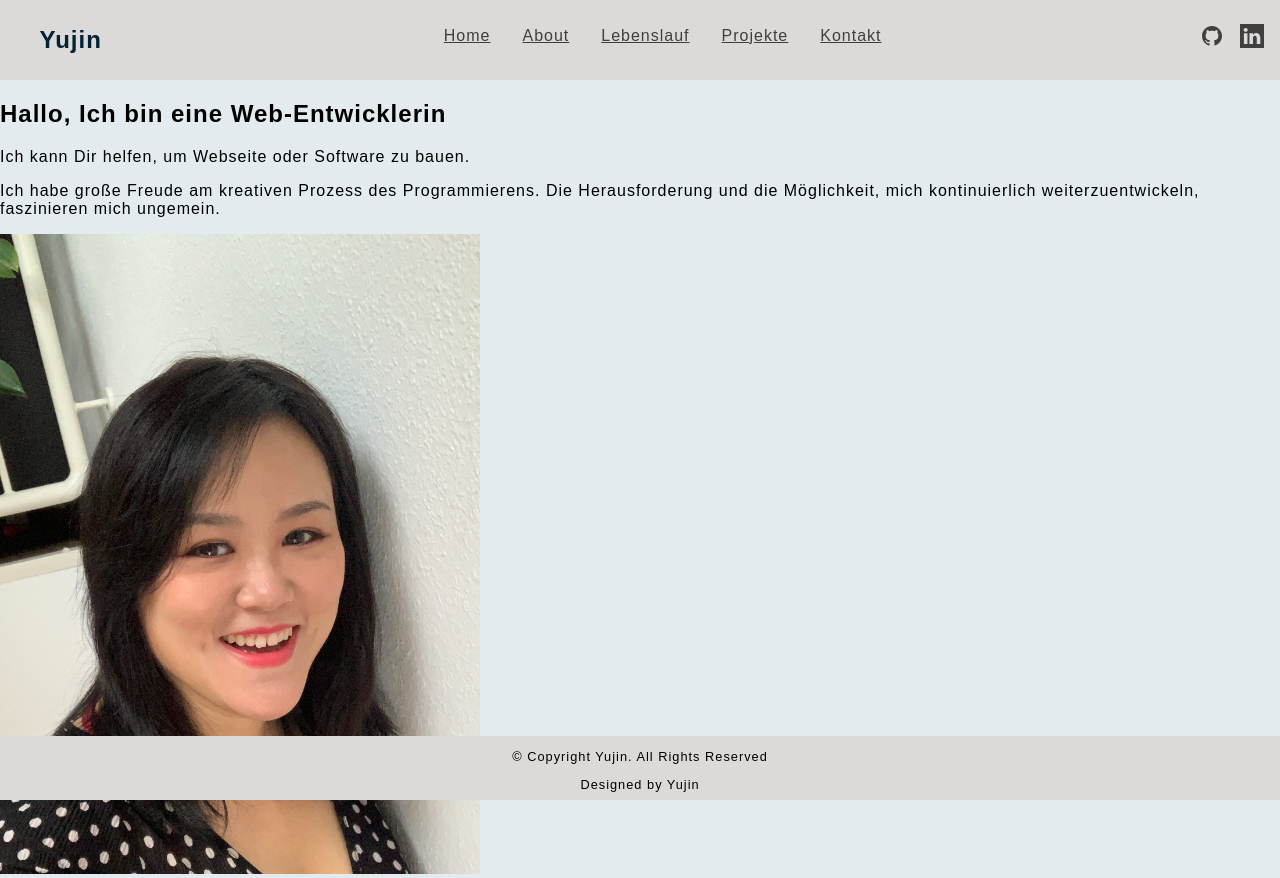
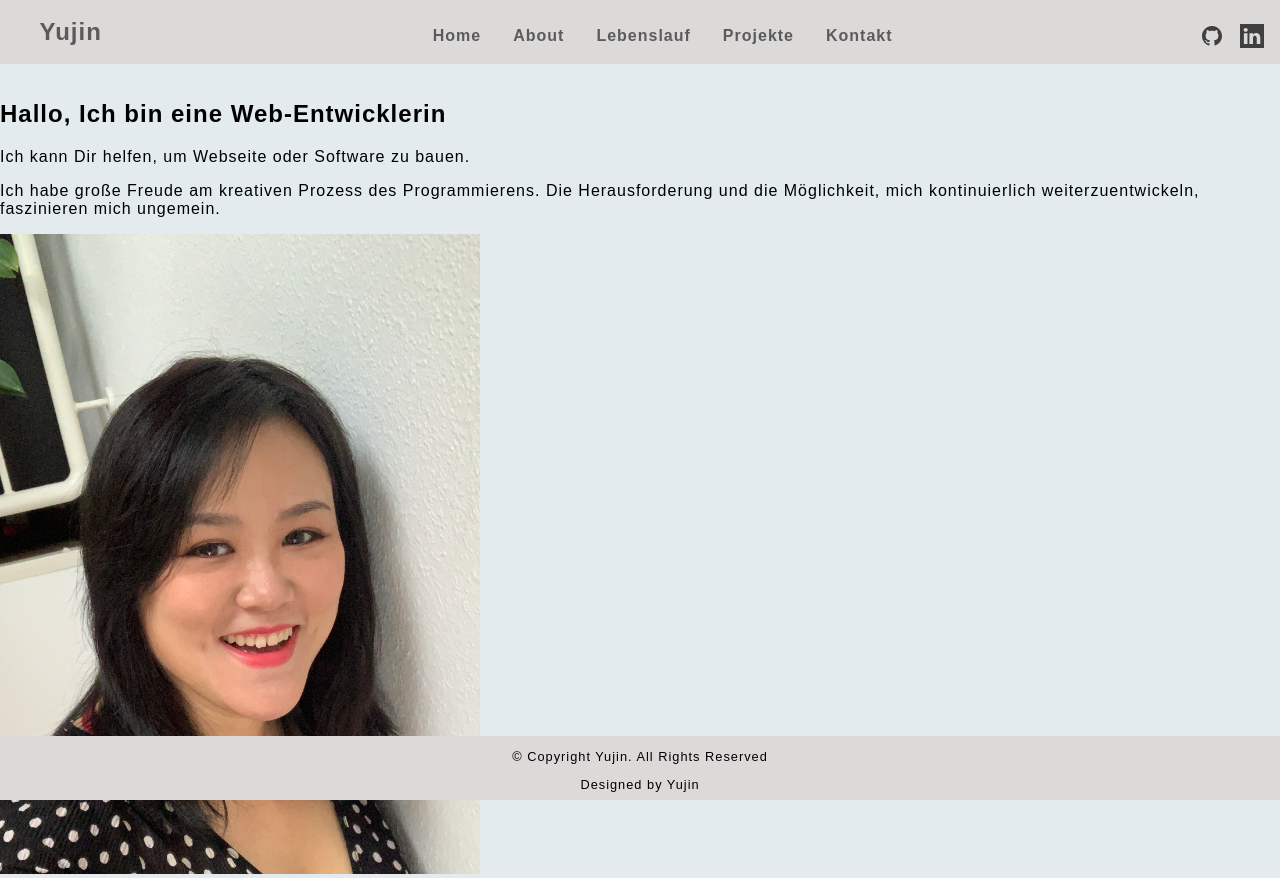
Before and after one commit to LuYujin9/Portfolio, a React (Create React App) app: page / in a window 1280 px wide. Built offline with nearby package versions, Linux system fonts and the light colour scheme.

Commit message:
styled header

```diff
--- a/src/App.css
+++ b/src/App.css
@@ -6,7 +6,7 @@
 
 :root {
   --color-background: #a5c2d5;
-  --color-dake: #3f3f3f;
+  --color-dake: #5c5b5b;
   --color-navbar: #dcd9d9;
   --color-bright: #e3ebef;
   --color-4: #032236;
@@ -20,7 +20,7 @@ body {
 header {
   margin: 0px;
   width: 100%;
-  height: 5em;
+  height: 4em;
   background-color: var(--color-navbar);
   position: fixed;
   display: flex;
@@ -29,7 +29,7 @@ header {
 }
 
 h1 {
-  color: var(--color-4);
+  color: var(--color-dake);
   width: 6em;
   font-size: 1.5em;
   margin: auto 0.5em;
@@ -51,6 +51,8 @@ nav {
   margin: auto 1em;
   height: 2em;
   color: var(--color-dake);
+  font-weight: bold;
+  text-decoration: none;
   border-radius: 1em;
   text-align: center;
   line-height: 1.5em;
```
